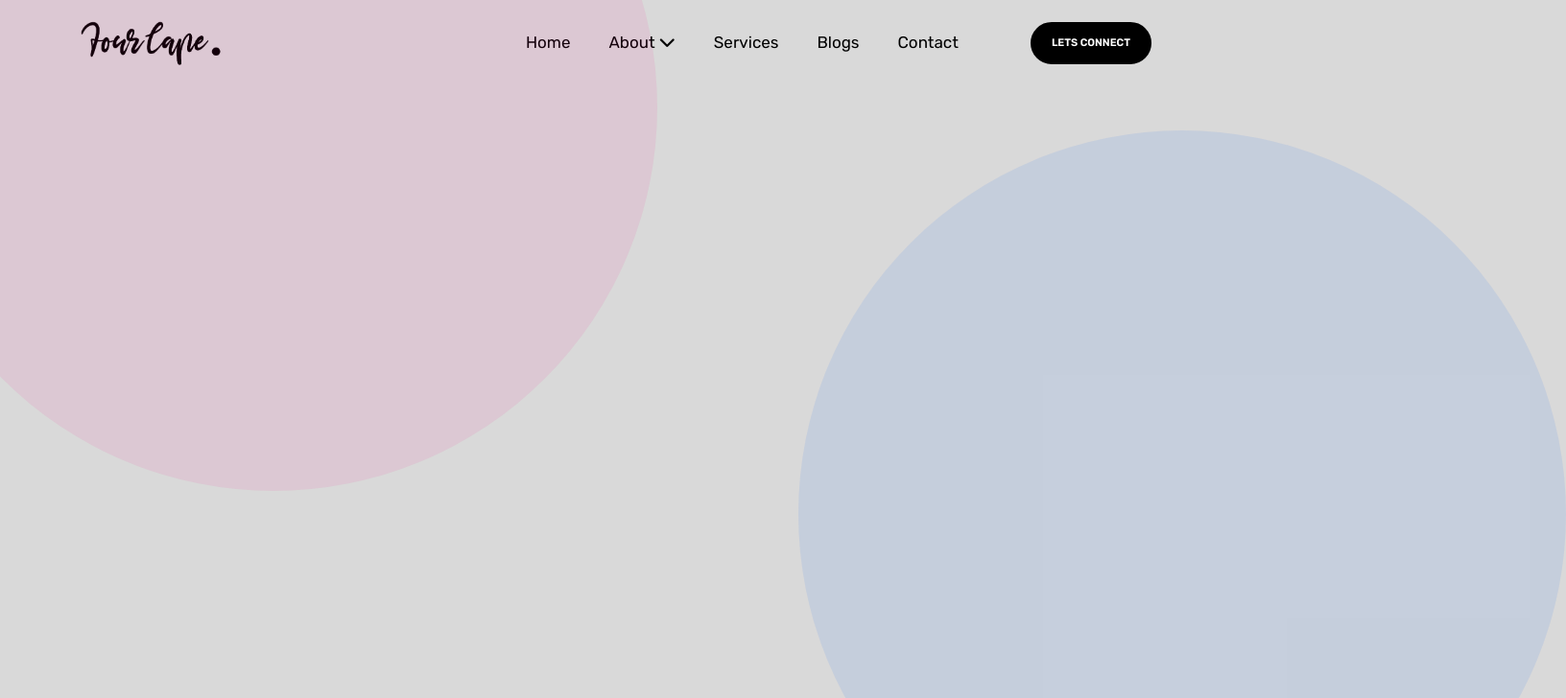
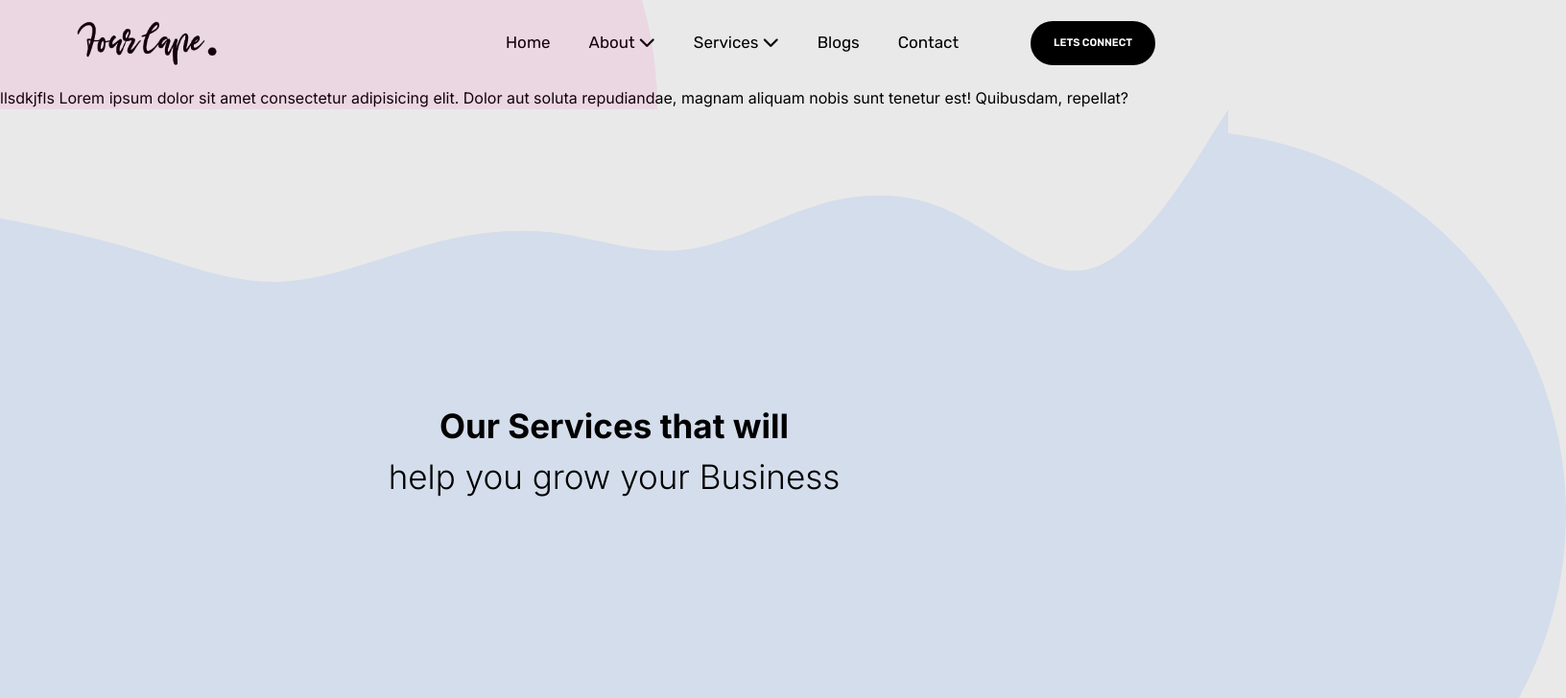
Before and after one commit to Four-Cape-Org/Four-Cape-Web-Frontend, a React (Vite) app: page / in a window 1280 px wide. Shown: the top 728 px of the page at 96% size, 1632 px wide, since content can reach past the window. Built offline with nearby package versions, Linux system fonts and the light colour scheme.

Commit message:
Init Service Component

```diff
--- a/src/Components/Bubbles.jsx
+++ b/src/Components/Bubbles.jsx
@@ -3,7 +3,7 @@ import React from 'react'
 const Bubbles = (props) => {
 
    let bubbleStyle = {
-        position: 'fixed',
+        position: 'absolute',
         top: props.top,
         left: props.left,
         width: props.dimension,
--- a/src/Components/Home/Home.jsx
+++ b/src/Components/Home/Home.jsx
@@ -1,6 +1,7 @@
 import React from 'react'
 import Navbar from '../Navbar'
 import Bubbles from '../Bubbles'
+import ServiceCards from './ServiceCards'
 
 const Home = () => {
   return (
@@ -9,6 +10,9 @@ const Home = () => {
       <Bubbles top='-36%' left='-9%' dimension='50em' color='rgba(255, 0, 138, 0.08)'/>
       <Bubbles top='17%' left='65%' dimension='50em' color='rgba(0, 102, 255, 0.09)'/>
       <Navbar/>
+      <p>llsdkjfls Lorem ipsum dolor sit amet consectetur adipisicing elit. Dolor aut soluta repudiandae, magnam aliquam nobis sunt tenetur est! Quibusdam, repellat?</p>
+      <ServiceCards/>
+
     </>
   )
 }
--- /dev/null
+++ b/src/Components/Home/ServiceCards.jsx
@@ -0,0 +1,21 @@
+import React from 'react'
+
+// Image imports
+import upperWave from '../../assets/img/wave_upper.svg'
+import lowerWave from '../../assets/img/wave_lower.svg'
+
+const ServiceCards = () => {
+  return (
+    <div className='relative'>
+        <img src={upperWave} alt="" />
+        <div className='h-[28em] bg-[#d4ddeb]'></div>
+        <img src={lowerWave} alt="" />
+
+        <div className='flex flex-col justify-center items-center absolute top-[19em] left-[50%] translate-x-[-50%] z-[2] bg-[#d4ddeb]'>
+            <h1 className='text-[35px] font-bold text-center bg-[#d4ddeb]'> Our Services that will <br/><span className='font-light bg-[#d4ddeb]'>help you grow your Business</span></h1>
+        </div>
+    </div>
+  )
+}
+
+export default ServiceCards
--- a/src/Components/Navbar.jsx
+++ b/src/Components/Navbar.jsx
@@ -23,7 +23,7 @@ const Navbar = () => {
                     <NavLink className="p-[10px] text-[17px] font-rubik" to="/about">About <i class="fa-solid fa-chevron-down"></i></NavLink>
                 </li>
                 <li className='mx-[10px]'>
-                    <NavLink className="p-[10px] text-[17px] font-rubik" to="/services">Services</NavLink>
+                    <NavLink className="p-[10px] text-[17px] font-rubik" to="/services">Services <i class="fa-solid fa-chevron-down"></i></NavLink>
                 </li>
                 <li className='mx-[10px]'>
                     <NavLink className="p-[10px] text-[17px] font-rubik" to="/blogs">Blogs</NavLink>
@@ -33,7 +33,7 @@ const Navbar = () => {
                 </li>
             </ul>
 
-            <button className='px-[20px] py-[12px] rounded-[50px] border-[2px] border-[black] text-[white] bg-[black] font-semibold text-[11px] hover:bg-[transparent] hover:text-[black] hover:shadow-lg  font-rubik hover:shadow-gray-500/40 transition-all duration-500 hover:translate-y-[-4px]'>LETS CONNECT</button>
+            <button className='px-[22px] py-[13px] rounded-[50px] border-[2px] border-[black] text-[white] bg-[black] font-semibold text-[11px] hover:bg-[transparent] hover:text-[black] hover:shadow-lg  font-rubik hover:shadow-gray-500/40 transition-all duration-500 hover:translate-y-[-4px]'>LETS CONNECT</button>
         </div>
 
     </nav>
--- a/src/index.css
+++ b/src/index.css
@@ -7,10 +7,16 @@
     Inter: 100, 200, 300, 400, 500, 600, 700, 800, 900
     Rubik: 300, 400, 500, 600, 700, 800, 900
 */
-@import url('https://fonts.googleapis.com/css2?family=Inter:wght@100;200;300;400;500;600;700;800;900&family=Rubik:wght@300;400;500;600;700;800;900&display=swap');
+@layer{
+    @import url('https://fonts.googleapis.com/css2?family=Inter:wght@100;200;300;400;500;600;700;800;900&family=Rubik:wght@300;400;500;600;700;800;900&display=swap');
 
 
-*{
-    background-color: #D9D9D9;
-    font-family: 'Inter', sans-serif;
+    *{
+        background-color: #e9e9e9;
+        font-family: 'Inter', sans-serif;
+    }
+
+    body{
+        overflow-x: hidden;
+    }
 }
```
Also changed, not shown: src/assets/img/wave_lower.svg (added), src/assets/img/wave_upper.svg (added).
